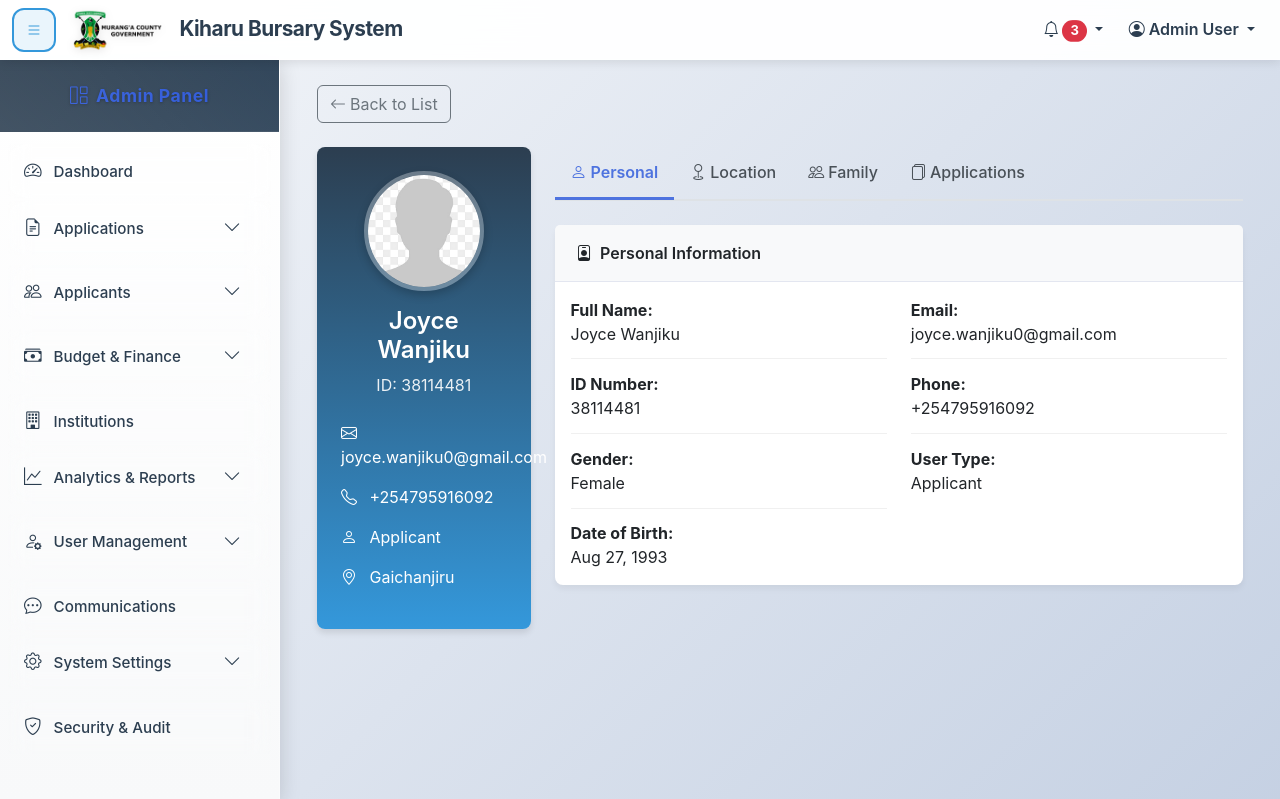
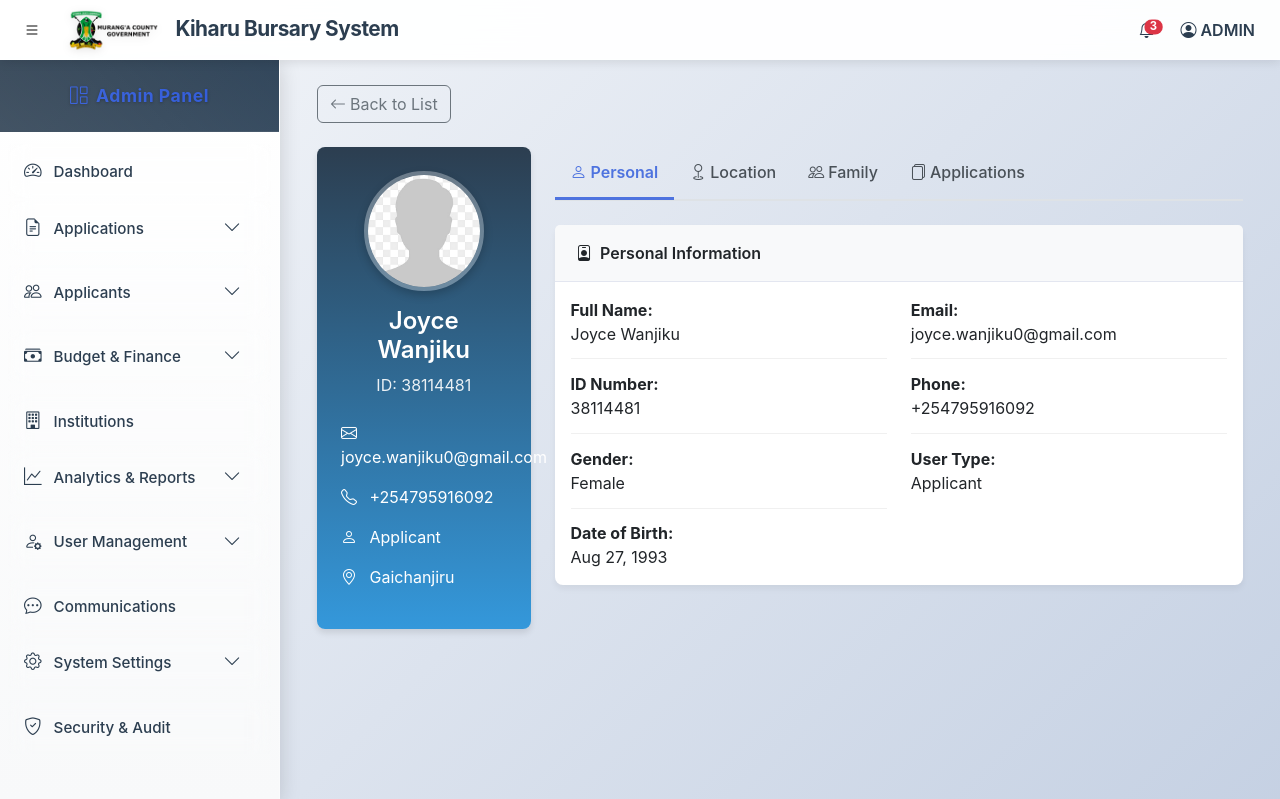
Before and after one commit to steve-ongera/kiharu-bursary-system, a Django app: page /applicants/1/ in a window 1280 px wide. Shown: the top 799 px of the page. Run offline with Django 5.2, Linux system fonts and the light colour scheme; a user stored in the database is signed in; data comes from the database, SQL or seed files in the repository.

Commit message:
made changes

```diff
--- a/templates/admin_base.html
+++ b/templates/admin_base.html
@@ -410,45 +410,36 @@
             text-decoration: underline;
         }
 
-        /* Enhanced Toggle Button */
+        /* Minimal Toggle Button */
         .sidebar-toggle {
-            background: rgba(52, 152, 219, 0.1);
-            border: 2px solid var(--accent-color);
-            color: var(--accent-color);
-            border-radius: 12px;
+            background: transparent;            /* no background */
+            border: none;                       /* no border */
+            color: black;                       /* plain black icon */
+            border-radius: 8px;
             padding: 8px 12px;
-            transition: all var(--transition-speed) cubic-bezier(0.4, 0, 0.2, 1);
+            transition: transform 0.3s ease;    /* smooth rotation/scale */
             position: relative;
-            overflow: hidden;
         }
 
+        /* Remove gradient animation */
         .sidebar-toggle::before {
-            content: '';
-            position: absolute;
-            top: 0;
-            left: -100%;
-            width: 100%;
-            height: 100%;
-            background: linear-gradient(90deg, transparent, rgba(255,255,255,0.4), transparent);
-            transition: left 0.6s ease;
+            content: none;
         }
 
-        .sidebar-toggle:hover::before {
-            left: 100%;
+        /* On hover → only enlarge icon */
+        .sidebar-toggle:hover {
+            transform: scale(1.1);
+            color: black;                       /* stays black */
+            background: transparent;            /* no hover background */
+            box-shadow: none;                   /* no shadow */
         }
 
-        .sidebar-toggle:hover {
-            background: var(--accent-color);
-            color: white;
-            transform: translateY(-2px) scale(1.05);
-            box-shadow: 0 8px 20px rgba(52, 152, 219, 0.3);
+        /* On active → rotate 180° */
+        .sidebar-toggle.active {
+            transform: rotate(180deg);
+            color: black;
         }
 
-        .sidebar-toggle.active {
-            background: var(--accent-color);
-            color: white;
-            transform: rotate(180deg);
-        }
 
         /* Sidebar Overlay */
         .sidebar-overlay {
@@ -636,6 +627,23 @@
             background: linear-gradient(45deg, rgba(255,255,255,0.05), transparent);
             pointer-events: none;
         }
+
+        /* Remove arrow only for notifications & user profile dropdowns */
+        #notificationsDropdown::after,
+        #userDropdown::after {
+            display: none !important;
+        }
+
+        .notification-badge {
+            font-size: 0.65rem;           /* smaller text */
+            position: absolute;
+            top: 2px;                     /* adjust vertical placement */
+            right: 0.4px;                   /* adjust horizontal placement */
+            transform: translate(50%, -50%);
+            padding: 2px 5px;             /* tighter padding */
+            line-height: 1;               /* keeps it compact */
+        }
+
     </style>
 </head>
 <body>
@@ -660,7 +668,7 @@
                     <li class="nav-item dropdown">
                         <a class="nav-link dropdown-toggle" href="#" id="notificationsDropdown" role="button" data-bs-toggle="dropdown">
                             <i class="bi bi-bell"></i>
-                            <span class="badge bg-danger rounded-pill">3</span>
+                             <span class="badge bg-danger rounded-pill notification-badge">3</span>
                         </a>
                         <ul class="dropdown-menu dropdown-menu-end" aria-labelledby="notificationsDropdown">
                             <li><h6 class="dropdown-header">Recent Notifications</h6></li>
@@ -676,7 +684,7 @@
                     <li class="nav-item dropdown">
                         <a class="nav-link dropdown-toggle" href="#" id="userDropdown" role="button" data-bs-toggle="dropdown">
                             <i class="bi bi-person-circle"></i>
-                            Admin User
+                            ADMIN
                         </a>
                         <ul class="dropdown-menu dropdown-menu-end" aria-labelledby="userDropdown">
                             <li><a class="dropdown-item" href="#"><i class="bi bi-person me-2"></i>Profile Settings</a></li>
```
Also changed, not shown: templates/student_base.html (+24 -27 lines).
